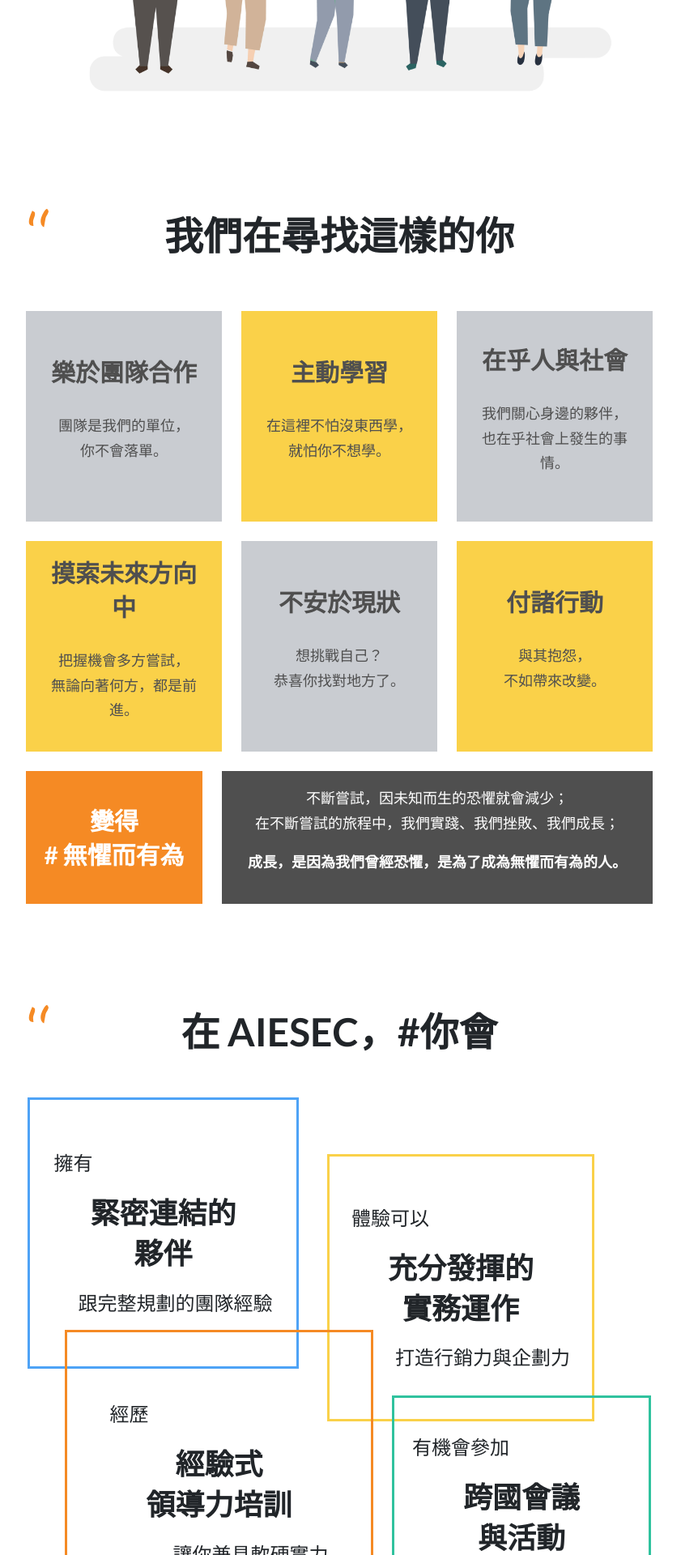
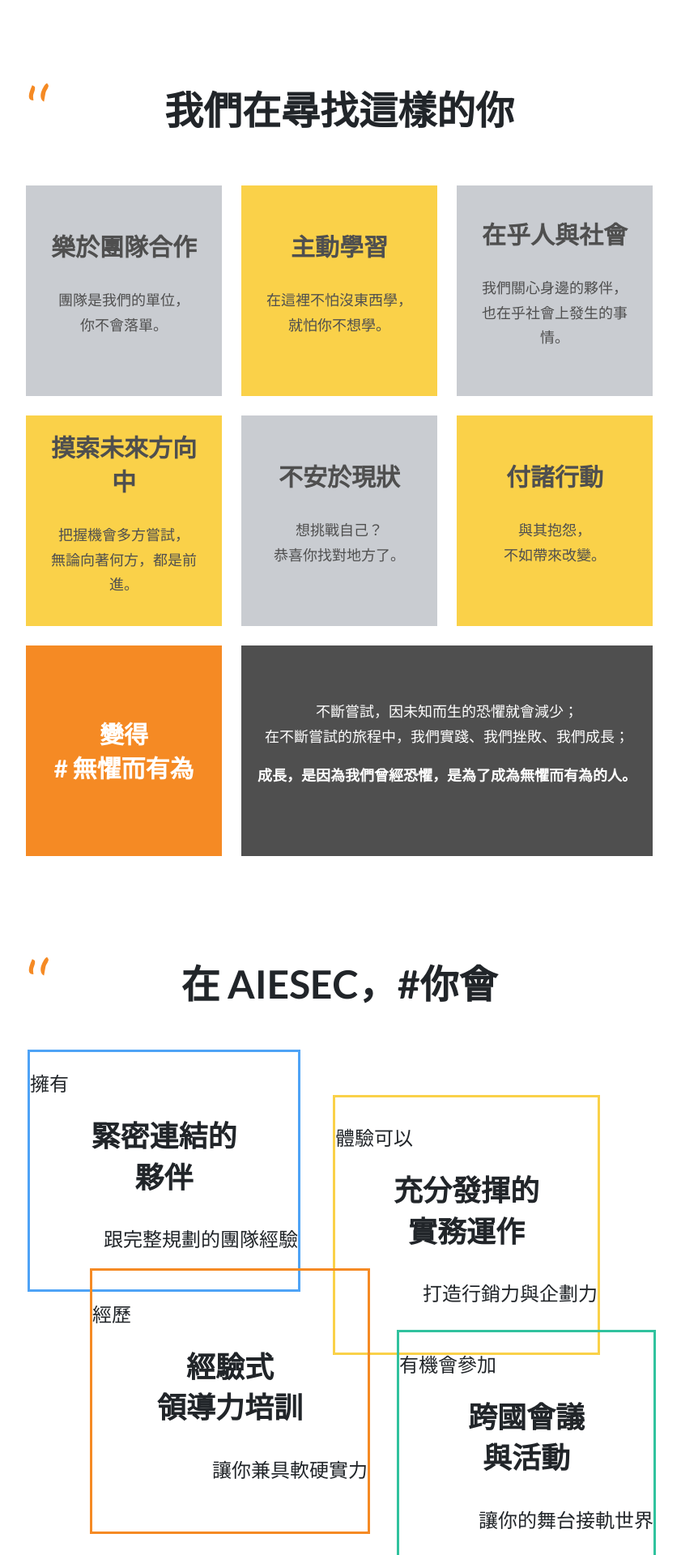
Before and after one commit to FooJiaYin/AIESEC-Web, a PHP site: page /recruitment.html in a window 1280 px wide. Shown: the part 2640-4560 px from the top of the page at 81% size, without its empty margins (221-1062 px from the left). Run offline with PHP 8.4, Linux system fonts and the light colour scheme.

Commit message:
Adjustment to meet design requirements

```diff
--- a/css/style.css
+++ b/css/style.css
@@ -113,6 +113,11 @@ orange {
         margin-left: auto;
         margin-right: auto;
     }
+    .w-45 {
+        width: 45%;
+        margin-left: auto;
+        margin-right: auto;
+    }
 }
 
 .btn-row {
@@ -206,13 +211,12 @@ img.icon {
 }
 
 #home-section .fit {
-    height: 100%;
     width: 100%;
 }
 
 #home-section .btn-row {
     position: absolute;
-    bottom: 2em;
+    bottom: 3em;
 }
 
 .feature {
--- a/index.html
+++ b/index.html
@@ -61,6 +61,9 @@
 				}
 			}
 
+			#home-section .fit {
+				height: 100%;
+			}
 
 		#intro-section, #intern-section {
 			background-repeat: no-repeat;
--- a/recruitment.html
+++ b/recruitment.html
@@ -48,7 +48,7 @@
 		}
 
 		#home-section {
-			margin-top: 0 !important;
+			margin-top: 40px !important;
 		}
 
 		#definition-section .col {
@@ -80,20 +80,23 @@
 			font-size: 1.125rem;
 		}
 
-		@media (min-width: 768px) {
-			.block-table .sq {
-				height: 260px;
-				width: 260px;
-			}
+		.block-table .col {
+			padding: 0;
+			margin: 0;
 		}
 
-		.block-table .col, .block-table .col-8 {
+		.block-table .col div {
 			background-color: #c9ccd1;
-			margin: 0.75rem;
-			padding: 1em;
 			display: flex;
 			flex-direction: column;
 			justify-content: center;
+			margin: 0.75rem;
+			padding: 1em;
+		}
+		@media (min-width: 768px) {
+			.block-table .col div, .block-table .col-8 div {
+				height: 260px;
+			}
 		}
 
 		.bg-yellow {
@@ -116,13 +119,13 @@
 			position: relative;
 			width: 770px;
 		}
-		#you-will .sq {
+		#you-will .rect {
 			position: absolute;
 			display: flex;
 			flex-direction: column;
 			justify-content: center;
 		}
-		#you-will .sq * {
+		#you-will .* {
 			margin-bottom: 0;
 			line-height: 3em;
 			width: 270px;
@@ -133,31 +136,31 @@
 			font-weight: bold;
 		}
 		#you-will-1 {
-			width: 335px;
-			height: 335px;
+			width: 337px;
+			height: 299px;
 			left: 0px;
 			top: 0px;
 			border: 3px solid rgba(3, 125, 242, 0.7);
 		}
 		#you-will-2 {
 			width: 330px;
-			height: 330px;
-			left: 370px;
-			top: 70px;
+			height: 321px;
+			left: 377px;
+			top: 56px;
 			border: 3px solid #FAD149;
 		}
 		#you-will-3 {
-			width: 381px;
-			height: 381px;
-			left: 46px;
-			top: 287px;
+			width: 346px;
+			height: 328px;
+			left: 77px;
+			top: 270px;
 			border: 3px solid #F58A24;
 		}
 		#you-will-4 {
 			width: 320px;
 			height: 300px;
-			left: 450px;
-			top: 368px;
+			left: 456px;
+			top: 346px;
 			border: 3px solid #30C29E;
 		}
 
@@ -257,7 +260,7 @@
 		<!-- HOME -->
 		<section id="home-section">
 			<div class="container full-width full-height">
-				<img class="fit" src="img/example-1.jpg">
+				<img class="fit" src="img/banner-recruitment.png">
 					<div class="row btn-row w-100">
 						<button class="btn btn-light btn-outline-primary" href="volunteer.html#projects"><h4>報名說明會</h4></button>
 						<button class="btn btn-primary"><h4>加入我們</h4></button>
@@ -267,7 +270,7 @@
 
 		<!-- INTRO -->
 		<section id="definition-section">
-			<div class="container w-60">
+			<div class="container w-60 px-0">
 				<div class="row">
 					<div class="col col-auto border-right">
 						<h2>AIESEC</h2>
@@ -276,7 +279,7 @@
 					<div class="col">
 						<h2><i>We care about <blue>Youth</blue> <orange>& LEADERSHIP. </orange></i></h2>
 						<p>全球最大由17-30歲青年運營的非營利組織，成立於 1948 年，<br>
-							透過促進跨文化交流，培養領導力的四大要素：<br>
+							透過促進跨文化交流，培養領導力的四大特質：<br>
 							世界觀、問題解決能力、能激勵他人，更認識自己。</p>
 					</div>
 				</div>
@@ -309,55 +312,71 @@
 				到企業、社區、非營利組織、國中小學中擔任志工或實習生，<br>
 				在回饋社會的過程中，也為台灣的教育氛圍、公司文化注入更多元的活力。</p>
 
-			<div class="w-60"><img class="fit" src="img/recruitment-1.png"></div>
+			<div class="w-45"><img class="fit" src="img/recruitment-1.png"></div>
 		</section>
 
 		<section class="center">
 			<h1>我們在尋找這樣的你</h1>
 			<div class="w-60 block-table">
 				<div class="row">
-					<div class="col sq center">
+					<div class="col center">
+						<div>
 							<h3>樂於團隊合作</h3>
 							<p>團隊是我們的單位，<br>
 								你不會落單。</p>
 						</div>
-					<div class="col sq center bg-yellow">
+					</div>
+					<div class="col center">
+						<div class="bg-yellow">
 							<h3>主動學習</h3>
 							<p>在這裡不怕沒東西學，<br>
 								就怕你不想學。</p>
 						</div>
-					<div class="col sq center">
+					</div>
+					<div class="col center">
+						<div>
 							<h3>在乎人與社會</h3>
 							<p>我們關心身邊的夥伴，<br>
 								也在乎社會上發生的事情。</p>
 						</div>
 					</div>
+				</div>
 				<div class="row">
-					<div class="col sq center bg-yellow">
+					<div class="col center">
+						<div class="bg-yellow">
 							<h3>摸索未來方向中</h3>
 							<p>把握機會多方嘗試，<br>
 								無論向著何方，都是前進。</p>
 						</div>
-					<div class="col sq center">
+					</div>
+					<div class="col center">
+						<div>
 							<h3>不安於現狀</h3>
 							<p>想挑戰自己？<br>
 								恭喜你找對地方了。</p>
 						</div>
-					<div class="col sq center bg-yellow">
+					</div>
+					<div class="col center">
+						<div class="bg-yellow">
 							<h3>付諸行動</h3>
 							<p>與其抱怨，<br>
 								不如帶來改變。</p>
 						</div>
 					</div>
+				</div>
 				<div class="row">
-					<div class="col center bg-orange">
+					<div class="col center">
+						<div class="bg-orange">
 							<h3 class="mb-0">變得<br>
 								# 無懼而有為</h3>
 						</div>
-					<div class="col-8 center bg-dark-gray">
+					</div>
+					<div class="col col-8 center">
+						<div class="bg-dark-gray">
 							<p>不斷嘗試，因未知而生的恐懼就會減少；<br>
 								在不斷嘗試的旅程中，我們實踐、我們挫敗、我們成長；</p>
 							<p><strong>成長，是因為我們曾經恐懼，是為了成為無懼而有為的人。</strong></p>
+						</div>
 					</div>
 				</div>
 			</div>
@@ -366,25 +385,25 @@
 		<section class="center full-height" id="you-will">
 			<h1>在 AIESEC，#你會</h1>
 			<div class="container justify-content-center">
-				<div class="sq" id="you-will-1">
+				<div class="rect" id="you-will-1">
 					<p class="left">擁有</p>
 					<h2>緊密連結的<br>
 						夥伴</h2>
 					<p class="right">跟完整規劃的團隊經驗</p>
 				</div>
-				<div class="sq" id="you-will-2">
+				<div class="rect" id="you-will-2">
 					<p class="left">體驗可以</p>
 					<h2>充分發揮的<br>
 						實務運作</h2>
 					<p class="right">打造行銷力與企劃力</p>
 				</div>
-				<div class="sq" id="you-will-3">
+				<div class="rect" id="you-will-3">
 					<p class="left">經歷</p>
 					<h2>經驗式<br>
 						領導力培訓</h2>
 					<p class="right">讓你兼具軟硬實力</p>
 				</div>
-				<div class="sq" id="you-will-4">
+				<div class="rect" id="you-will-4">
 					<p class="left">有機會參加</p>
 					<h2>跨國會議<br>
 						與活動</h2>
```
Also changed, not shown: img/banner-recruitment.png (added), img/recruitment-1.png. Lines whose indentation alone changed are shown as unchanged.
